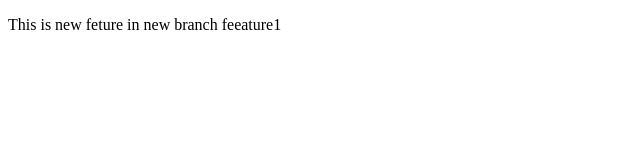
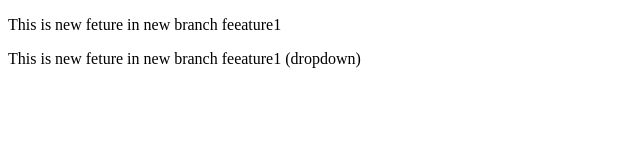
Before and after one commit to 02abhishekchoudhary/local-repo, a plain HTML site: page index.html in a window 1280 px wide. Shown: the whole page, without its empty margins (0-640 px from the left). Drawn offline with Linux system fonts and the light colour scheme.

Commit message:
add dropdown

```diff
--- a/index.html
+++ b/index.html
@@ -9,6 +9,7 @@
 
 <body>
   <p>This is new feture in new branch feeature1</p>
+  <p>This is new feture in new branch feeature1 (dropdown)</p>
 </body>
 
 </html>
```
